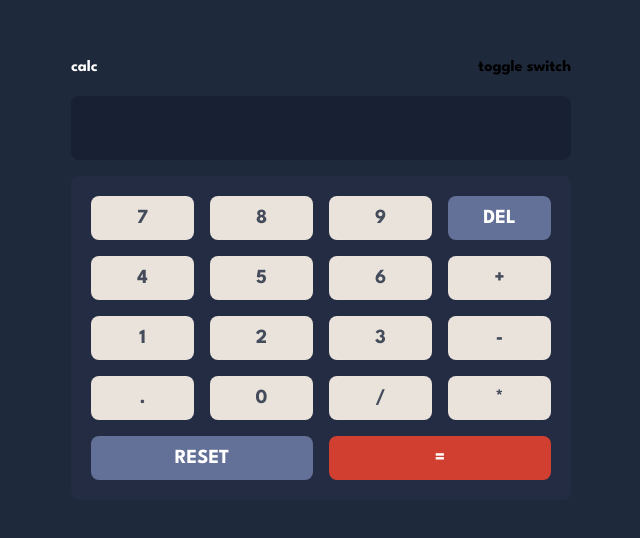
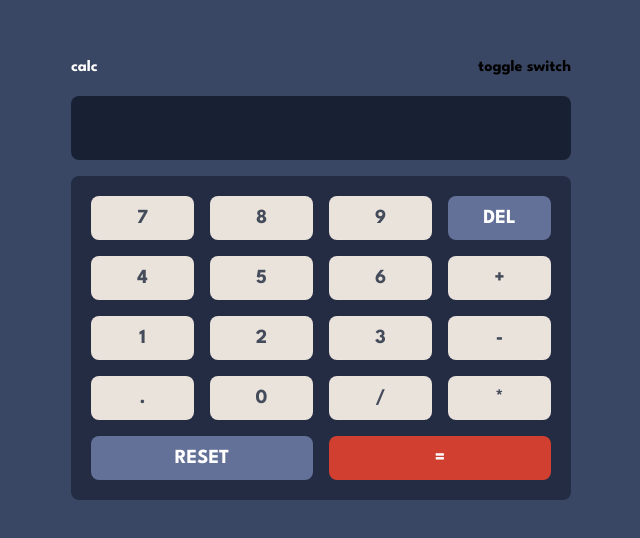
Before and after one commit to fidellim/Calculator-FEM, a React (Create React App) app: page / in a window 1280 px wide. Shown: the part 122-660 px from the top of the page, without its empty margins (319-959 px from the left). Built offline with nearby package versions, Linux system fonts and the light colour scheme.

Commit message:
style background

```diff
--- a/src/App.js
+++ b/src/App.js
@@ -1,9 +1,8 @@
 import Calculator from './components/Calculator'
-import logo from './logo.svg'
 
 function App() {
     return (
-        <div className="flex justify-center items-center bg-slate-800 min-w-screen min-h-screen">
+        <div className="flex justify-center items-center bg-mainBackground min-w-screen min-h-screen">
             <main>
                 <Calculator />
             </main>
```
